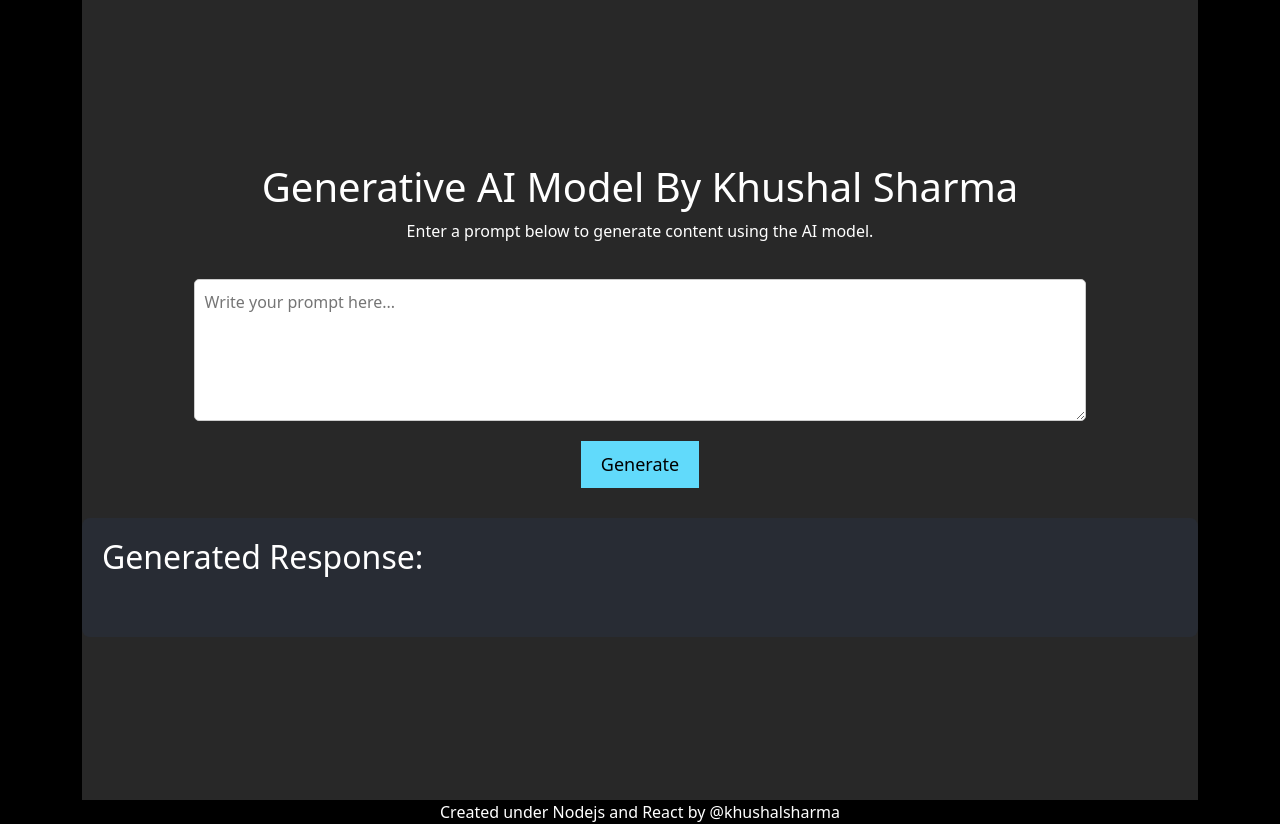
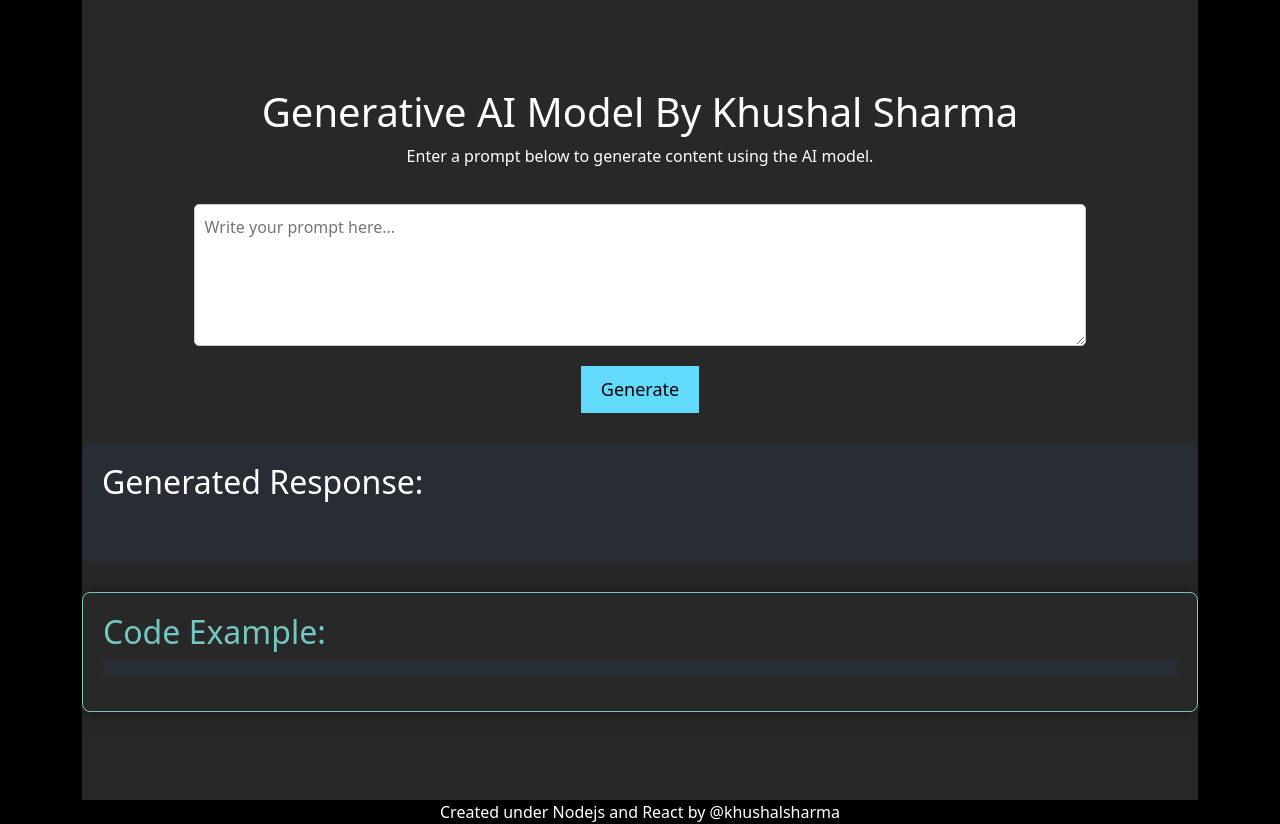
Before and after one commit to khushal40312/ai-model, a React (Vite) app in the folder ai-model/: page / in a window 1280 px wide. Built offline with nearby package versions, Linux system fonts and the light colour scheme.

Commit message:
Update App.jsx

```diff
--- a/ai-model/src/App.jsx
+++ b/ai-model/src/App.jsx
@@ -99,27 +99,26 @@ function App() {
         </div>
 
         {/* Conditionally render the example code block */}
-      {exampleLines && (
   <div className='example-container'
   style={{
     marginTop: '30px',
     fontSize: '18px',
     textAlign: 'left',
     width: '100%',
-      backgroundColor: 'black', // Slightly lighter background
-      color: '#dcdcdc', // Lighter text color for contrast
+    backgroundColor: '#1e1f29 !important', // Darker shade for the example container
+    color: '#e5e5e5', // Light gray for better readability
     padding: '20px',
     borderRadius: '8px',
     overflowX: 'auto',
-      boxShadow: '0px 0px 10px rgba(0, 0, 0, 0.3)' // Subtle shadow for depth
+    border: '1px solid #76c7c0', // Soft teal border for distinction
+    boxShadow: '0px 0px 15px rgba(0, 0, 0, 0.5)' // Enhanced shadow effect
   }}
 >
-    <h2 style={{ color: '#76c7c0' }}>Code Example:</h2> {/* Soft accent color for heading */}
+  <h2 style={{ color: '#76c7c0' }}>Code Example:</h2> {/* Accent color for the heading */}
   <SyntaxHighlighter language={language} style={atomOneDark}>
     {exampleLines}
   </SyntaxHighlighter>
 </div>
-)}
 
       </header>
       <footer className='text-white text-center'>
```
Lines whose indentation alone changed are shown as unchanged.
